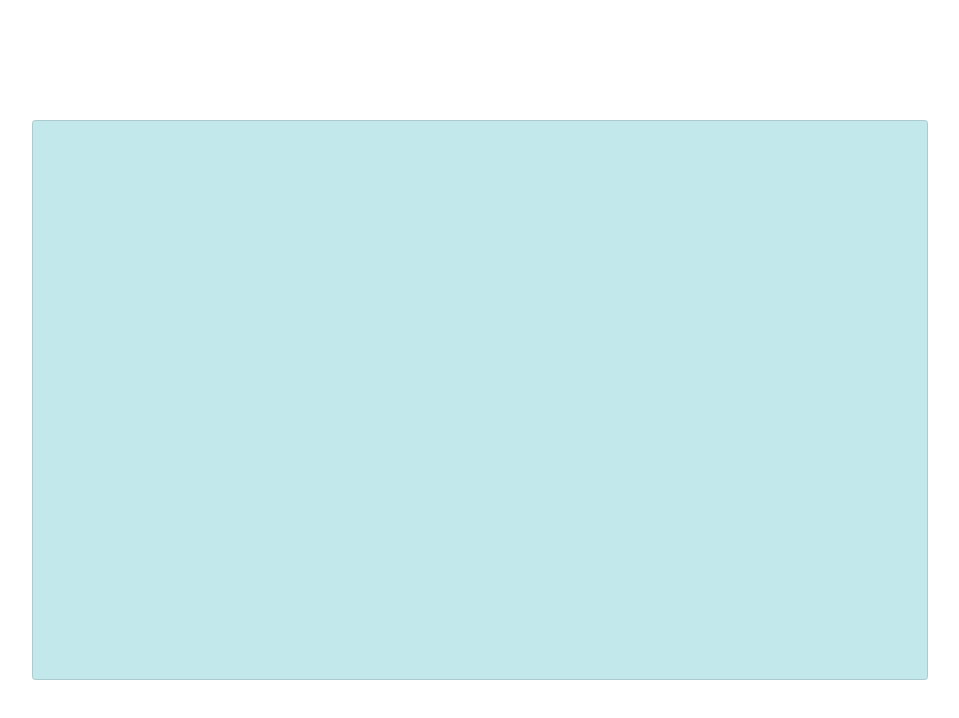
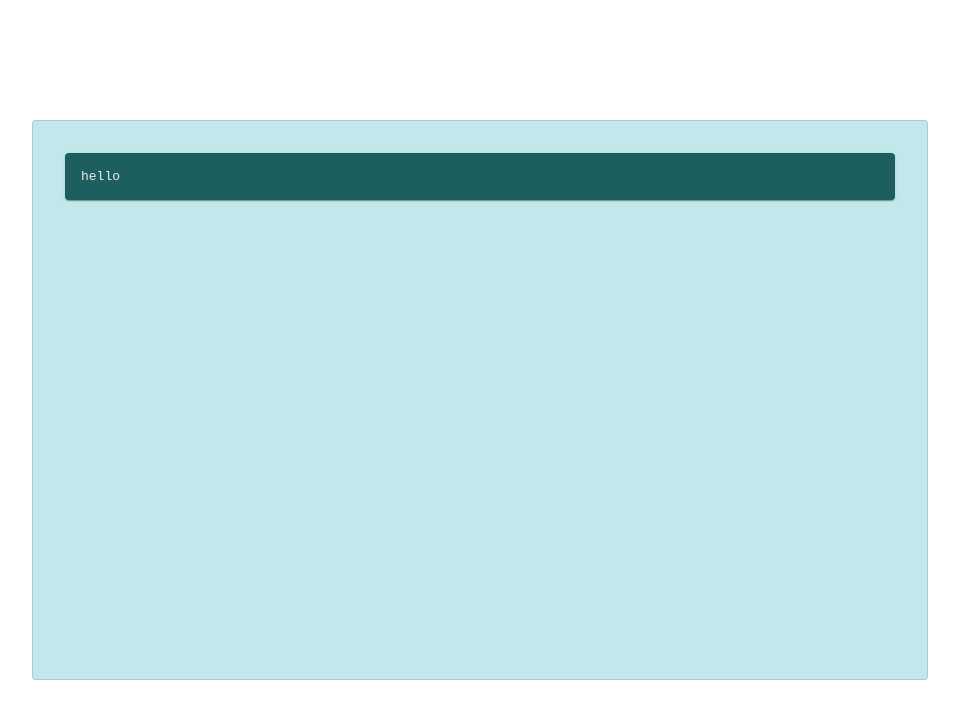
Before and after one commit to 0fprod/web3-demo, a Next.js app: page / in a window 1280 px wide. Shown: the top 718 px of the page, without its empty margins (160-1119 px from the left). Built offline with nearby package versions, Linux system fonts and the light colour scheme.

Commit message:
:sparkles: implement log component

```diff
--- /dev/null
+++ b/src/Log/Log.styled.ts
@@ -0,0 +1,5 @@
+import styled from "@emotion/styled";
+
+export const LogWrapper = styled.div`
+
+`
--- /dev/null
+++ b/src/Log/Log.tsx
@@ -0,0 +1,13 @@
+import { Card, SxProps } from "@mui/material"
+
+interface Props {}
+
+export const Log: React.FC = () => {
+    const styles: SxProps = {
+        backgroundColor: 'rgb(29, 95, 95)',
+        padding: '1rem',
+        color: 'rgb(237, 236, 237)',
+        fontFamily: 'monospace'
+    }
+    return <Card sx={styles}> hello</Card>
+}
--- a/src/Screen/Screen.tsx
+++ b/src/Screen/Screen.tsx
@@ -1,5 +1,6 @@
-import { Card, Paper, SxProps } from '@mui/material';
+import { Paper, SxProps } from '@mui/material';
 import React from 'react';
+import { Log } from '../Log/Log';
 import { PaperWrapper } from './Screen.styled';
 
 interface Props {
@@ -16,6 +17,6 @@ export const Screen: React.FC<Props> = ({}) => {
         flexDirection: 'column'
     };
     return <PaperWrapper>
-        <Paper variant='outlined' sx={paperStyles}> </Paper>
+        <Paper variant='outlined' sx={paperStyles}> <Log/></Paper>
     </PaperWrapper>
 }
```
